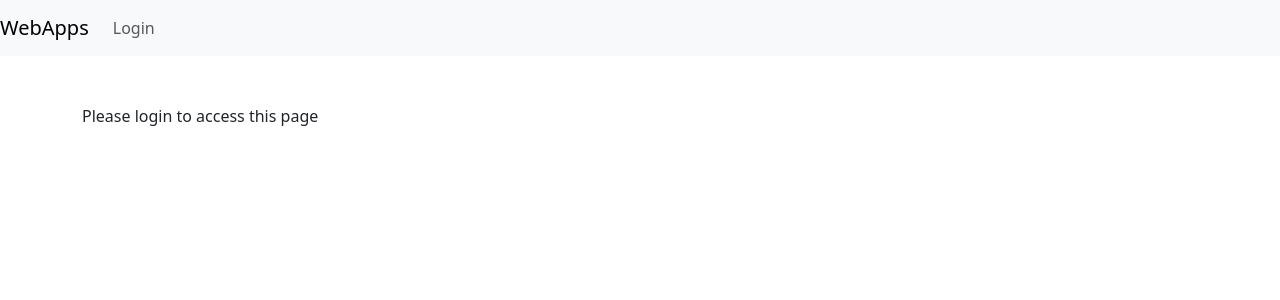
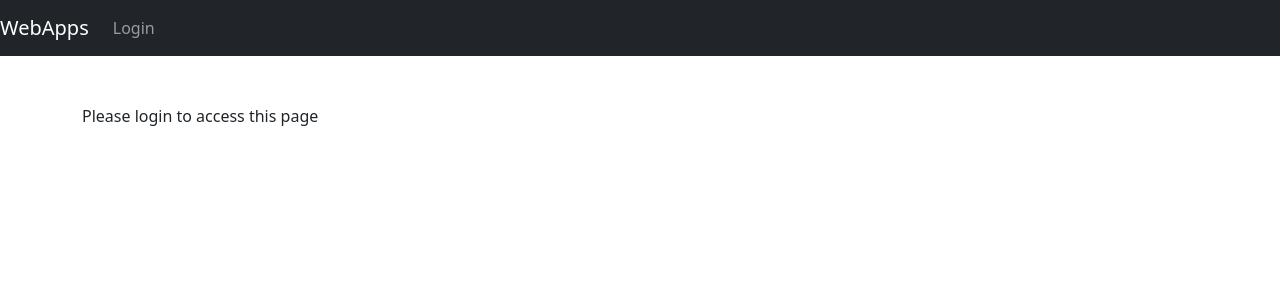
Before and after one commit to orebenson/payment_application, a Django app: page /payapp/makepayment/ in a window 1280 px wide. Shown: the top 300 px of the page. Run offline with Django 4.2, Linux system fonts and the light colour scheme; some libraries are stand-ins or nearby versions.

Commit message:
Fixed navbar

```diff
--- a/templates/register/navbar.html
+++ b/templates/register/navbar.html
@@ -1,7 +1,7 @@
 <!--Navbar-->
-<nav class="navbar navbar-expand-lg navbar-light bg-light">
+<nav class="navbar navbar-expand-lg navbar-dark bg-dark">
     <a class="navbar-brand" href="#">WebApps</a>
-    <button class="navbar-toggler" type="button" data-toggle="collapse" data-target="#navbarText" aria-controls="navbarText" aria-expanded="False" aria-label="Toggle navigation">
+    <button class="navbar-toggler" type="button" data-bs-toggle="collapse" data-bs-target="#navbarText" aria-controls="navbarText" aria-expanded="False" aria-label="Toggle navigation">
         <span class="navbar-toggler-icon"></span>
     </button>
     <div class="collapse navbar-collapse" id="navbarText">
```
Also changed, not shown: 3 other files.
